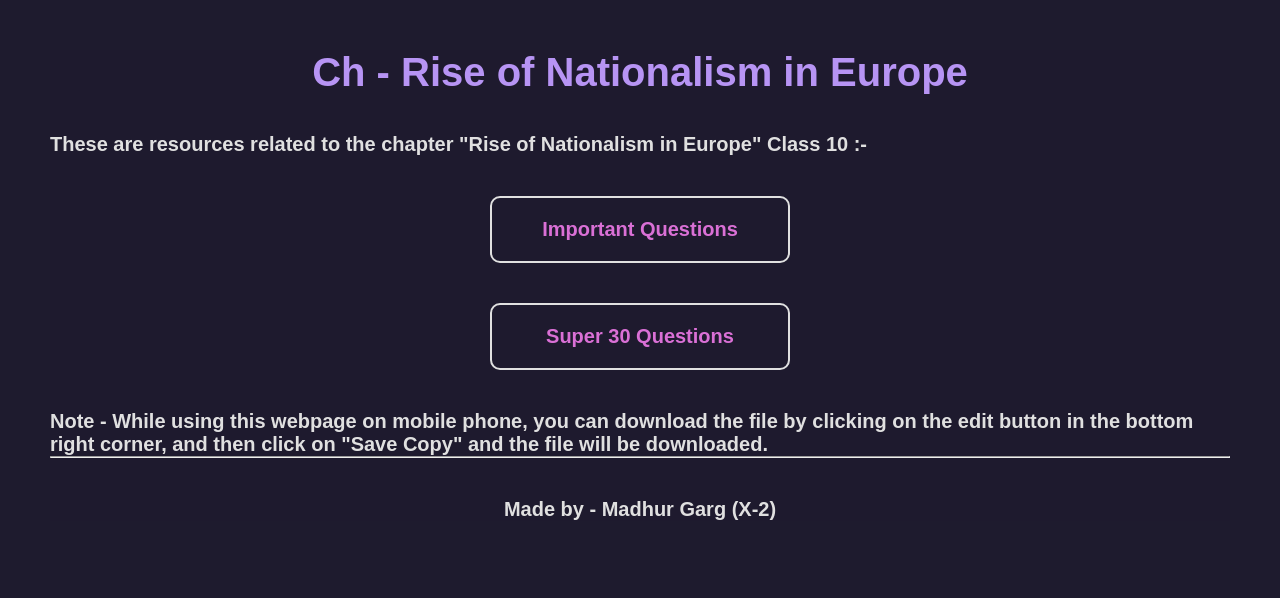
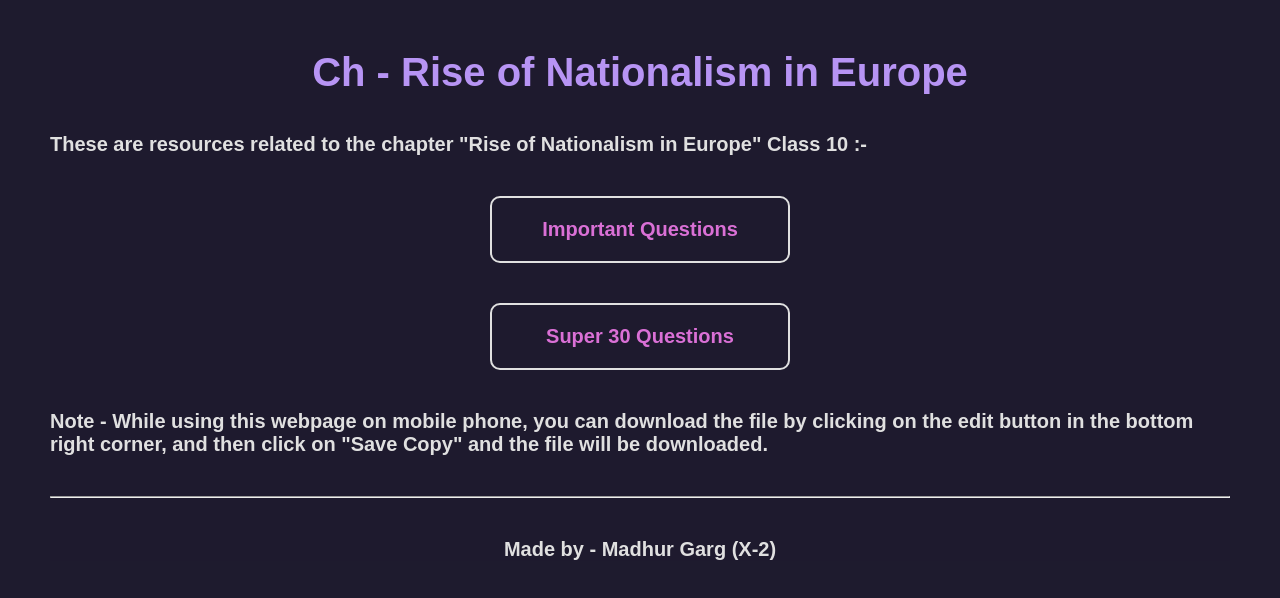
Before and after one commit to madhur141009/SSC, a plain HTML site: page index.html in a window 1280 px wide. Drawn offline with Linux system fonts and the light colour scheme.

Commit message:
Update style.css

```diff
--- a/css/style.css
+++ b/css/style.css
@@ -55,7 +55,7 @@ a:hover{
 }
 
 hr{
-    margin-bottom: 40px;
+    margin: 40px 0;
 }
 
 .footer{
```
